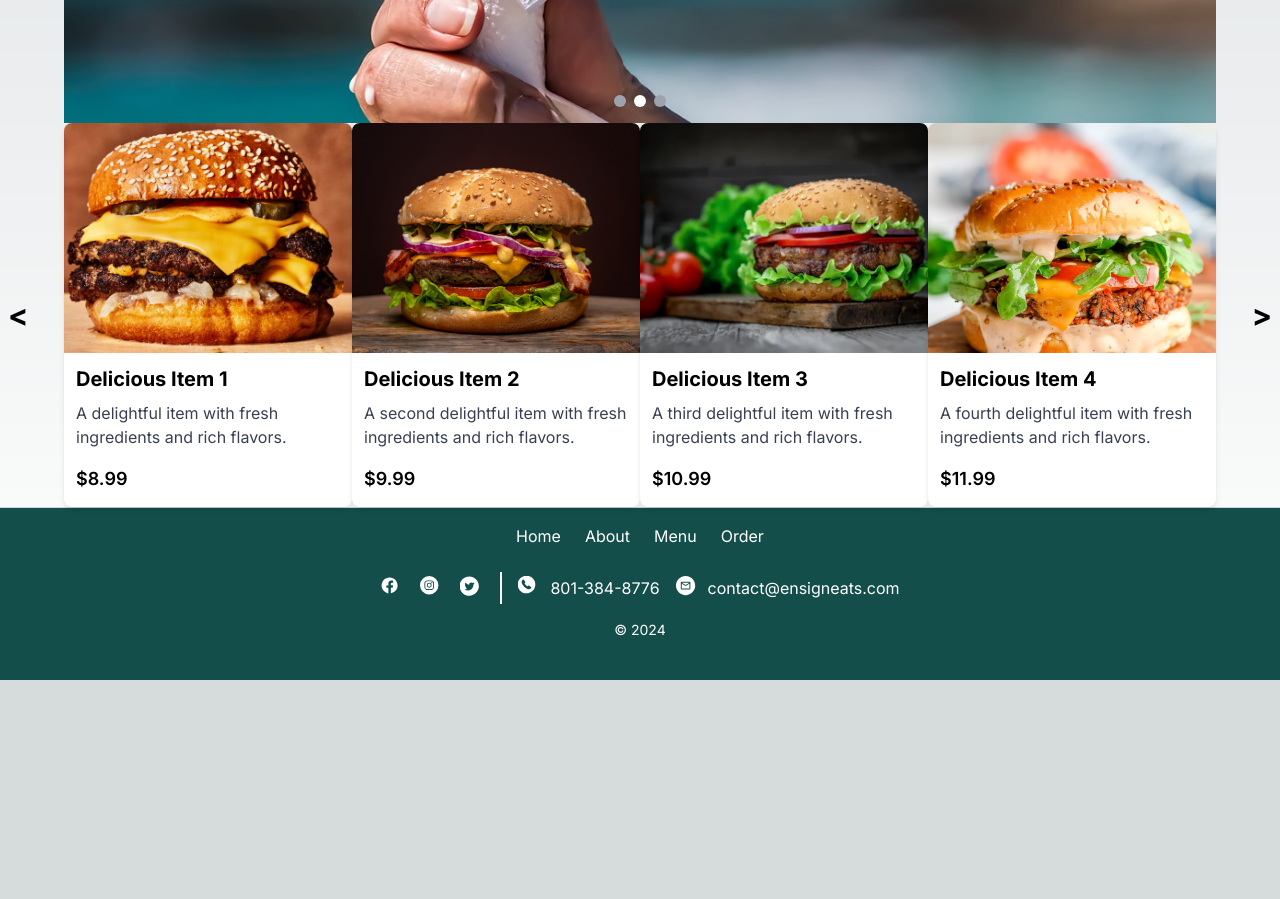
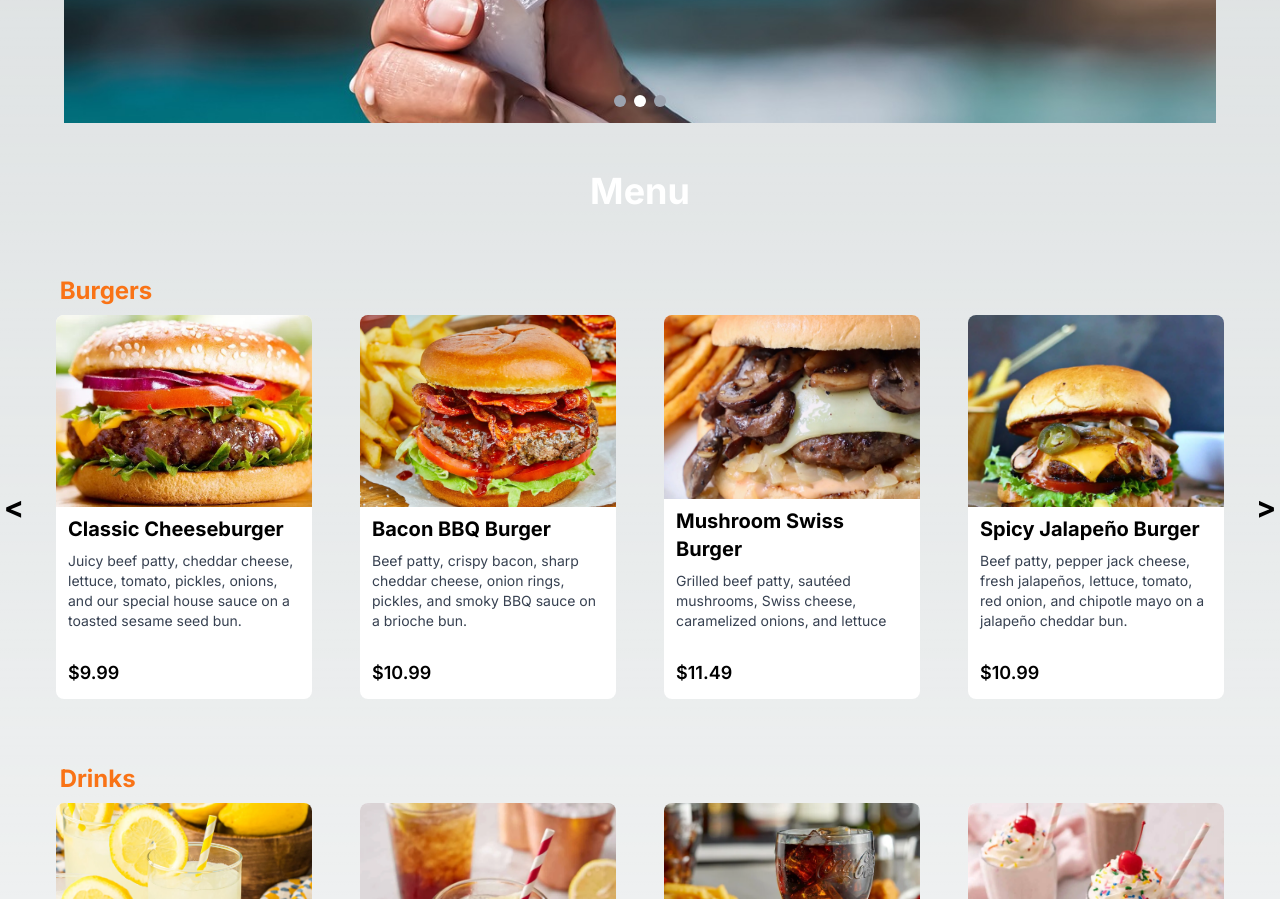
Before and after one commit to theEnsignEats/theEnsignEats, a Next.js app: page /menu in a window 1280 px wide. Shown: the part 580-1479 px from the top of the page. Before the commit the page ends 1260 px from the top, so only its background shows below. Built offline with nearby package versions, Linux system fonts and the light colour scheme.

Commit message:
Modal updates

```diff
--- a/src/app/menu/page.jsx
+++ b/src/app/menu/page.jsx
@@ -3,7 +3,8 @@ import React, { useState } from "react";
 import Header from "../../components/header.jsx";
 import Footer from "../../components/footer.jsx";
 import Carousel from "../../components/carousel.jsx";
-import MenuCards from "../../components/MenuCards.jsx";
+import MenuSection from "../../components/menuSection.jsx";
+import Modal from "../../components/Modal.jsx";
 
 const MenuItems = [
   {
@@ -55,7 +56,10 @@ const MenuPage = () => {
       <main>
         <Header />
         <Carousel />
-        <MenuCards items={MenuItems} />
+        <div className="flex justify-center">
+          <MenuSection onCardClick={handleCardClick} />
+        </div>
+        <Modal show={showModal} onClose={closeModal} selectedItem={selectedItem} />
         <Footer />
       </main>
     </div>
--- a/src/components/ItemCard.jsx
+++ b/src/components/ItemCard.jsx
@@ -2,12 +2,21 @@ import React from "react";
 
 const ItemCard = ({ image, name, description, price, onClick }) => {
   return (
-    <div className="w-full h-full max-w-xs bg-white rounded-lg shadow-md overflow-hidden aspect-[3/4]">
-      <img className="w-full h-3/5 object-cover" src={image} alt={name} />
-      <div className="p-3">
-        <h2 className="text-xl text-black font-bold mb-2">{name}</h2>
-        <p className="text-gray-700 text-base mb-4">{description}</p>
-        <div className="text-lg text-black font-semibold">{price}</div>
+    <div className="mx-6 flex flex-col justify-between w-64 h-full min-h-96 bg-white rounded-lg overflow-hidden"
+    onClick={onClick} >
+
+      <img className="w-full h-56 object-cover overflow-hidden mb-2" src={image} alt={name} />
+
+      <div className="h-max">
+
+        <h2 className="text-black text-xl font-bold mb-2 px-3">{name}</h2>
+
+        <p className="text-gray-700 text-sm mb-4 px-3">{description}</p>
+
+        <div className="text-black text-lg font-semibold p-3">
+          {price}
+        </div>
+
       </div>
 
     </div>
--- a/src/components/MenuCards.jsx
+++ b/src/components/MenuCards.jsx
@@ -1,6 +1,6 @@
 "use client";
 import React, { useState } from "react";
-import ItemCard from "./itemCard";
+import ItemCard from "./ItemCard";
 
 const MenuCards = ({ items, onCardClick }) => {
   const [currentIndex, setCurrentIndex] = useState(0);
--- a/src/components/menuSection.jsx
+++ b/src/components/menuSection.jsx
@@ -1,8 +1,9 @@
-import React from "react";
+"use client";
+import React, { useState } from "react";
 import MenuCards from "./MenuCards";
 import { MENU_ITEMS } from "../constants";
 
-const menuSection = () => {
+const MenuSection = ({ onCardClick }) => {
   return (
     <div className="mb-12">
       <div className="bg-purple-500r">
@@ -14,7 +15,7 @@ const menuSection = () => {
             <h2 className=" text-orange-500 text-2xl font-bold m-16 mb-2">
               {category.categoryName}
             </h2>
-            <MenuCards key={index} items={category.items} />
+            <MenuCards key={index} items={category.items} onCardClick={onCardClick} />
           </div>
         ))}
       </div>
@@ -22,4 +23,4 @@ const menuSection = () => {
   );
 };
 
-export default menuSection;
+export default MenuSection;
```
Also changed, not shown: src/components/Modal.jsx (+7 -2 lines).
